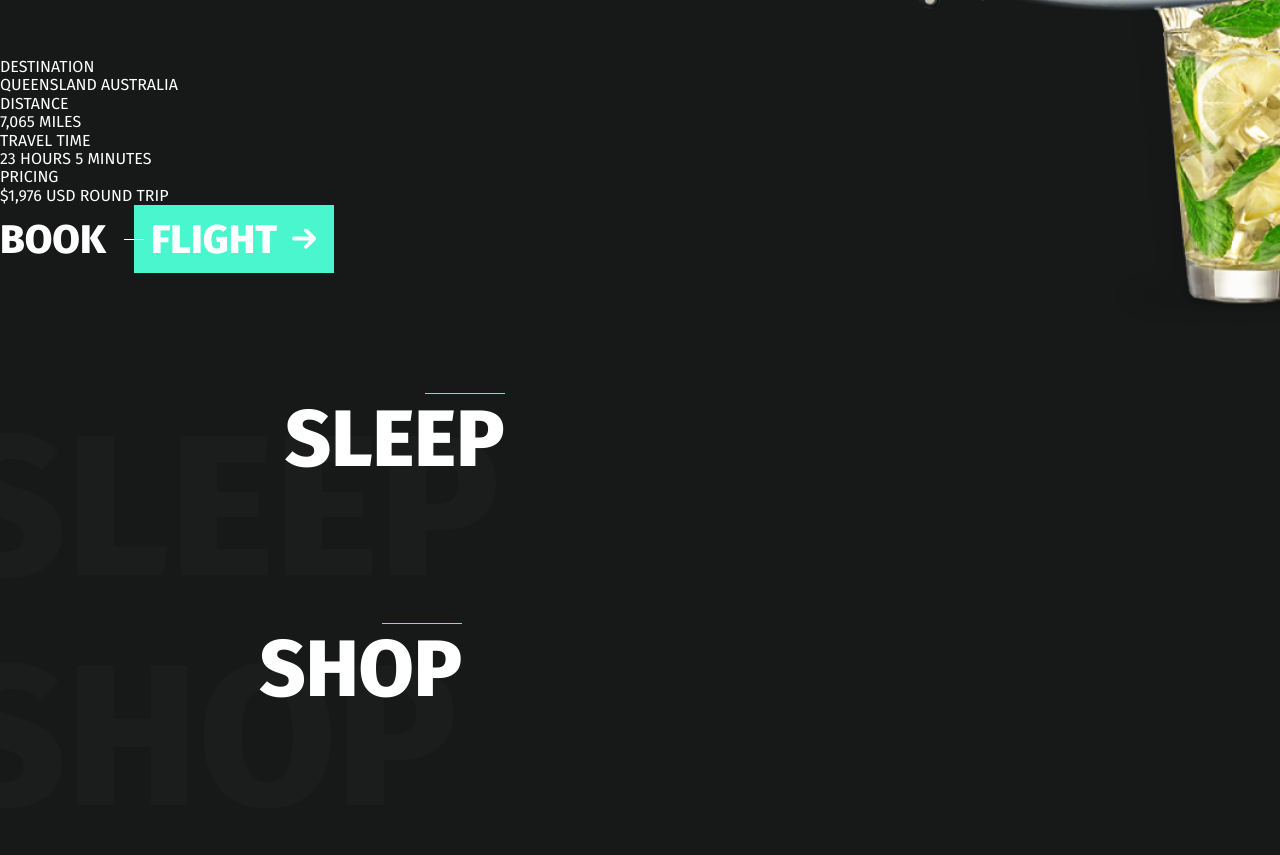
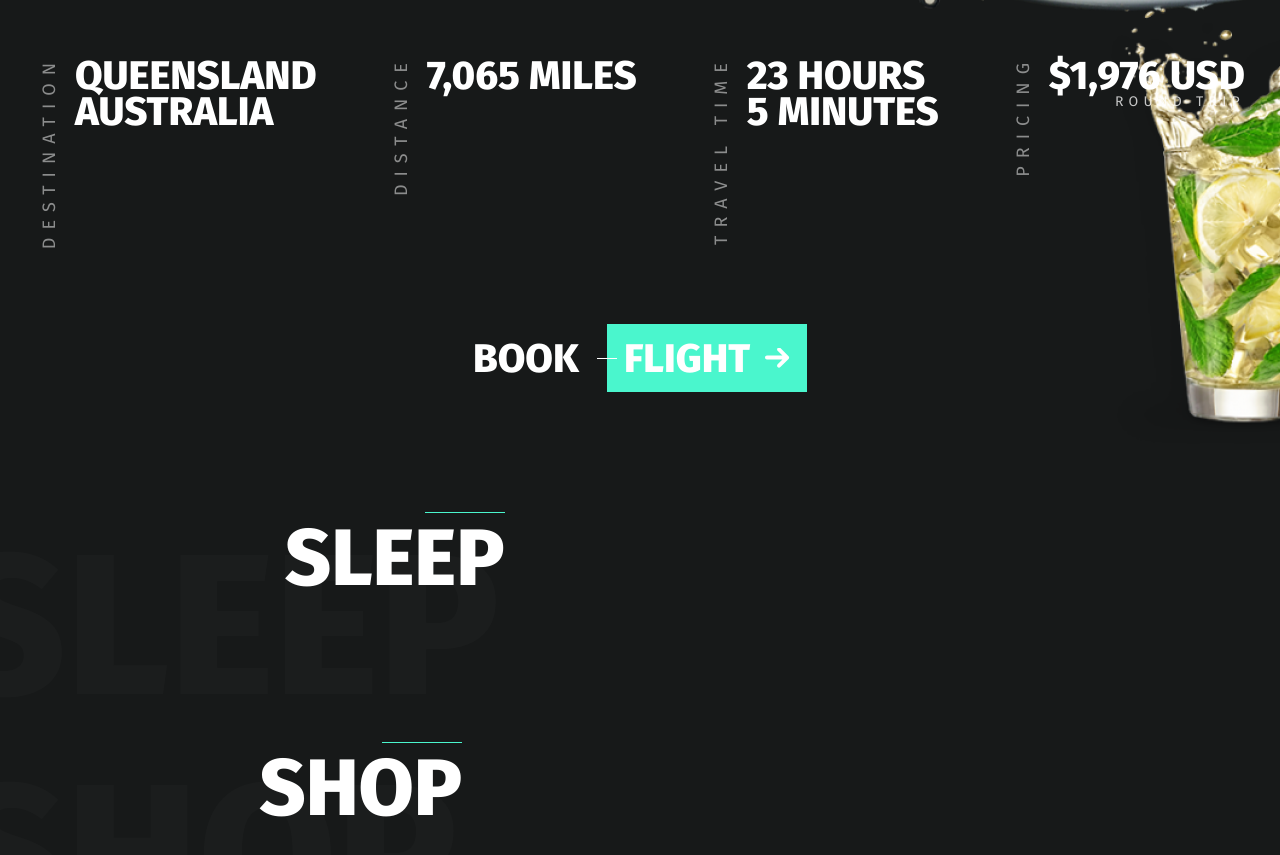
Before and after one commit to Serhii-Shmyhelskyi/surf, a website: page app/index.html in a window 1280 px wide. Shown: the part 4088-4943 px from the top of the page. Drawn offline with nearby package versions, Linux system fonts and the light colour scheme.

Commit message:
fixed travel-slider

```diff
--- a/app/index.html
+++ b/app/index.html
@@ -558,7 +558,7 @@
                         <div class="travel-slider__info">
                             <div class="travel-slider__info-item">
                                 <div class="travel-slider__info-subtitle">Destination</div>
-                                <div class="travel-slider__info-title">Queensland Australia</div>
+                                <div class="travel-slider__info-title">Queensland <br> Australia</div>
                             </div>
                             <div class="travel-slider__info-item">
                                 <div class="travel-slider__info-subtitle">Distance</div>
@@ -566,7 +566,7 @@
                             </div>
                             <div class="travel-slider__info-item">
                                 <div class="travel-slider__info-subtitle">Travel Time</div>
-                                <div class="travel-slider__info-title">23 Hours 5 Minutes</div>
+                                <div class="travel-slider__info-title">23 Hours <br> 5 Minutes</div>
                             </div>
                             <div class="travel-slider__info-item">
                                 <div class="travel-slider__info-subtitle">Pricing</div>
--- a/app/scss/style.scss
+++ b/app/scss/style.scss
@@ -478,6 +478,53 @@
         text-align: right;
         padding: 132px 80px 0 0;
     }
+    &__btn {
+        text-align: center;
+    }
+}
+
+.travel-slider__info {
+    display: flex;
+    justify-content: space-around;
+}
+
+.travel-slider__info-item {
+    min-height: 200px;
+    margin-bottom: 66px;
+    position: relative;
+}
+
+.travel-slider__info-subtitle {
+    position: absolute;
+    font-size: 18px;
+    line-height: 22px;
+    letter-spacing: 8px;
+    opacity: 0.5;
+    transform: rotate(-90deg);
+    top: 97px;
+    text-align: right;
+    left: -97px;
+    width: 200px;
+    height: 0;
+    white-space: nowrap;
+}
+
+.travel-slider__info-title {
+    font-weight: 800;
+    font-size: 40px;
+    line-height: 36px;
+    padding-left: 40px;
+    position: relative;
+    span{
+        font-size: 14px;
+        font-weight: 400;
+        line-height: 0;
+        letter-spacing: 5.25px;
+        opacity: 0.75;
+        position: absolute;
+        bottom: -8px;
+        right: 0;
+    }
 }
 
 
@@ -488,6 +535,4 @@
 
 
 
-
-
 @import "media";
```
Also changed, not shown: app/css/style.min.css.
